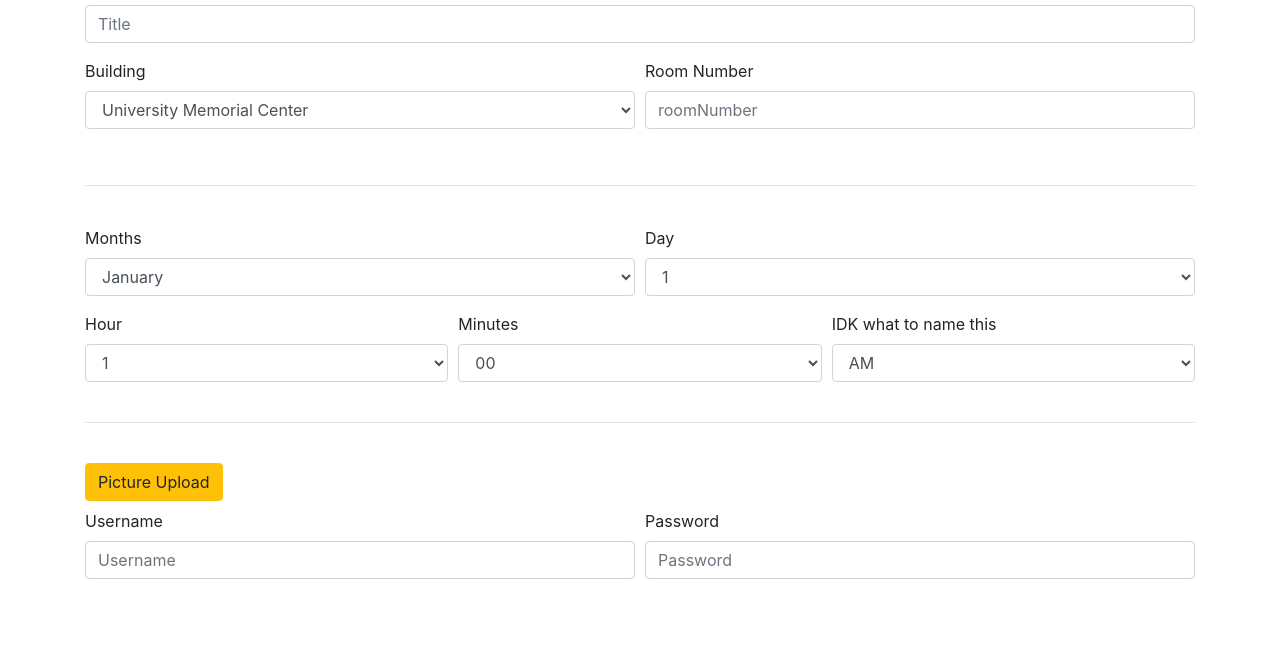
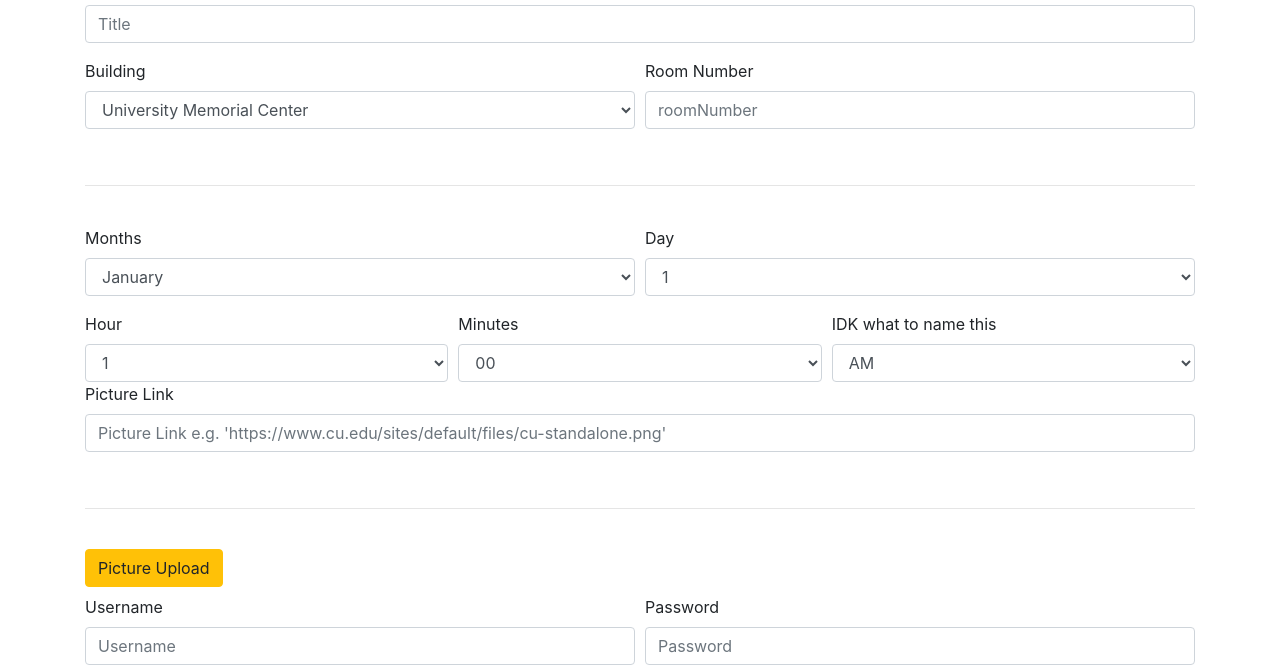
Before and after one commit to justindeng21/All-Project-Code-Components, a website: page application.html in a window 1280 px wide. Shown: the part 274-939 px from the top of the page. Before the commit the page ends 853 px from the top, so only its background shows below. Drawn offline with nearby package versions, Linux system fonts and the light colour scheme.

Commit message:
Update application.html
Added a picture link form

```diff
--- a/application.html
+++ b/application.html
@@ -214,6 +214,14 @@
                          </select>
                 </div>
             </div>
+	    <div class="form-row">
+		<div class="col">
+		    <div class="form-group">
+			<label for="input-article-title">Picture Link</label>
+			    <input type="picture-link" class="form-control" id="pictureLink" aria-describedby="pictureLink" placeholder="Picture Link e.g. 'https://www.cu.edu/sites/default/files/cu-standalone.png'">
+		    </div>
+		</div>
+	    </div>
             <br>
             <hr>
             <div>
```
